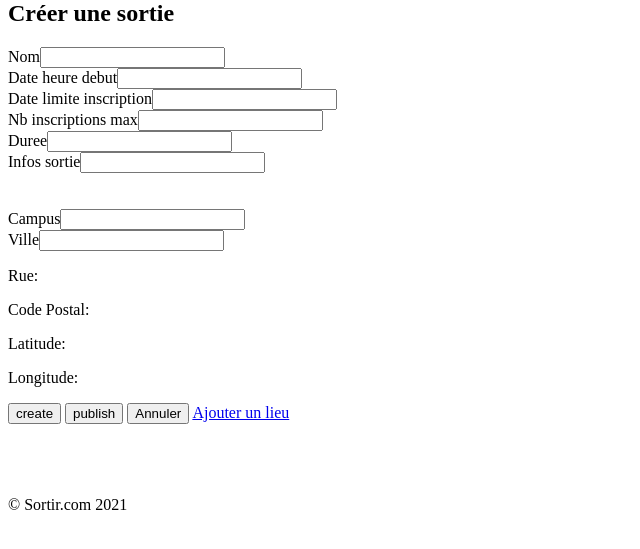
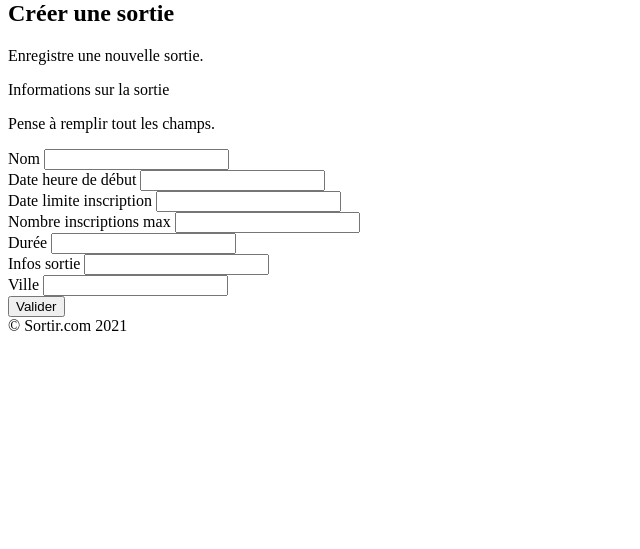
Before and after one commit to COMMUNIER-Pierrick/ENI-Sortir, a Symfony app: template templates/main/create.html.twig in a window 1280 px wide. Shown: the part 20-569 px from the top of the page, without its empty margins (0-640 px from the left). Run offline with Twig, Linux system fonts and the light colour scheme; the template is opened without the code that fills it, so the values that code supplies are empty; form fields are guessed from the names that the template uses; some libraries are stand-ins or nearby versions.

Commit message:
style create sortie

```diff
--- a/templates/main/create.html.twig
+++ b/templates/main/create.html.twig
@@ -1,43 +1,111 @@
 {% extends 'base.html.twig' %}
 
 {% block body %}
-    <h2>Créer une sortie</h2>
+
+
+    {{ form_start(sortieForm) }}
+     <div class="min-h-screen p-6 bg-gray-100 flex items-center justify-center">
+    <div class="container max-w-screen-lg mx-auto">
     <div>
-        {{ form_start(sortieForm) }}
-        {# {{ form_widget(sortieForm) }} #}
-        {{ form_errors(sortieForm) }}
-        <div class="group">
-            {{ form_row(sortieForm.nom) }}
-            {{ form_row(sortieForm.dateHeureDebut) }}
-            {{ form_row(sortieForm.dateLimiteInscription) }}
-            {{ form_row(sortieForm.nbInscriptionsMax) }}
-            {{ form_row(sortieForm.duree) }}
-            {{ form_row(sortieForm.infosSortie) }}
+      <h2 class="font-semibold text-xl text-gray-600">Créer une sortie</h2>
+      <p class="text-gray-500 mb-6">Enregistre une nouvelle sortie.</p>
+
+      <div class="bg-white rounded shadow-lg p-4 px-4 md:p-8 mb-6">
+        <div class="grid gap-4 gap-y-2 text-sm grid-cols-1 lg:grid-cols-3">
+          <div class="text-gray-600">
+            <p class="font-medium text-lg">Informations sur la sortie</p>
+            <p>Pense à remplir tout les champs.</p>
+          </div>
+
+          <div class="lg:col-span-2">
+            <div class="grid gap-4 gap-y-2 text-sm grid-cols-1 md:grid-cols-5">
+              <div class="md:col-span-3">
+                <label for="full_name">Nom</label>
+                {{ form_widget(sortieForm.nom, {'attr': {'class': 'h-10 border mt-1 rounded px-4 w-full bg-gray-50'}}) }}
+                {% if form_errors(sortieForm.nom) %}
+                <div class="mt-1 px-4 py-2 rounded-lg border border-red-500 text-red-600 placeholder-red-600 focus:outline-none focus:ring-2 focus:ring-red-200">
+                  {{ form_errors(sortieForm.nom) }}
+                </div>
+                {% endif %}
+              </div>
+
+              <div class="md:col-span-2">
+                <label for="full_name">Date heure de début</label>
+                {{ form_widget(sortieForm.dateHeureDebut, {'attr': {'class': 'h-10 border mt-1 rounded px-4 w-full bg-gray-50'}}) }}
+                {% if form_errors(sortieForm.dateHeureDebut) %}
+                <div class="mt-1 px-4 py-2 rounded-lg border border-red-500 text-red-600 placeholder-red-600 focus:outline-none focus:ring-2 focus:ring-red-200">
+                  {{ form_errors(sortieForm.dateHeureDebut) }}
+                </div>
+                {% endif %}
+              </div>
+
+              <div class="md:col-span-3">
+                <label for="email">Date limite inscription</label>
+                {{ form_widget(sortieForm.dateLimiteInscription, {'attr': {'class': 'h-10 border mt-1 rounded px-4 w-full bg-gray-50'}}) }}
+                {% if form_errors(sortieForm.dateLimiteInscription) %}
+                <div class="mt-1 px-4 py-2 rounded-lg border border-red-500 text-red-600 placeholder-red-600 focus:outline-none focus:ring-2 focus:ring-red-200">
+                  {{ form_errors(sortieForm.dateLimiteInscription) }}
+                </div>
+                {% endif %}
+              </div>
+
+              <div class="md:col-span-2">
+                <label for="address">Nombre inscriptions max</label>
+                {{ form_widget(sortieForm.nbInscriptionsMax, {'attr': {'class': 'h-10 border mt-1 rounded px-4 w-full bg-gray-50'}}) }}
+                {% if form_errors(sortieForm.nbInscriptionsMax) %}
+                <div class="mt-1 px-4 py-2 rounded-lg border border-red-500 text-red-600 placeholder-red-600 focus:outline-none focus:ring-2 focus:ring-red-200">
+                  {{ form_errors(sortieForm.nbInscriptionsMax) }}
+                </div>
+                {% endif %}
+              </div>
+
+              <div class="md:col-span-3">
+                <label for="city">Durée</label>
+                {{ form_widget(sortieForm.duree, {'attr': {'class': 'h-10 border mt-1 rounded px-4 w-full bg-gray-50'}}) }}
+                {% if form_errors(sortieForm.duree) %}
+                <div class="mt-1 px-4 py-2 rounded-lg border border-red-500 text-red-600 placeholder-red-600 focus:outline-none focus:ring-2 focus:ring-red-200">
+                  {{ form_errors(sortieForm.duree) }}
+                </div>
+                {% endif %}
+              </div>
+
+              <div class="md:col-span-2">
+                <label for="city">Infos sortie</label>
+                {{ form_widget(sortieForm.infosSortie, {'attr': {'class': 'h-10 border mt-1 rounded px-4 w-full bg-gray-50'}}) }}
+                {% if form_errors(sortieForm.infosSortie) %}
+                <div class="mt-1 px-4 py-2 rounded-lg border border-red-500 text-red-600 placeholder-red-600 focus:outline-none focus:ring-2 focus:ring-red-200">
+                  {{ form_errors(sortieForm.infosSortie) }}
+                </div>
+                {% endif %}
+              </div>
+
+              <div class="md:col-span-2">
+                <label for="zipcode">Ville</label>
+                 {{ form_widget(sortieForm.ville, {'attr': {'class': 'mt-1 w-full'}}) }}
+                 {% if form_errors(sortieForm.ville) %}
+                <div class="mt-1 px-4 py-2 rounded-lg border border-red-500 text-red-600 placeholder-red-600 focus:outline-none focus:ring-2 focus:ring-red-200">
+                  {{ form_errors(sortieForm.ville) }}
+                </div>
+                {% endif %}
+              </div>
+
+                <div class="md:col-span-2">
+                 {{ form_rest(sortieForm) }}
+                </div>
+
+              <div class="md:col-span-5 text-right">
+                <div class="inline-flex items-end">
+                  <button type="submit" class="bg-green-500 hover:bg-green-400 text-white font-bold py-2 px-4 rounded">Valider</button>
+                </div>
+              </div>
+            </div>
+          </div>
         </div>
-        <br>
-        <br>
+      </div>
 
-        <div class="group">
-            {{ form_row(sortieForm.campus) }}
-            {{ form_row(sortieForm.ville) }}
-            {{ form_rest(sortieForm) }}
-            <p><span>Rue: </span><span id="rue"></span></p>
-            <p><span>Code Postal: </span><span id="codePostal"></span></p>
-            <p><span>Latitude: </span><span id="latitude"></span></p>
-            <p><span>Longitude: </span><span id="longitude"></span></p>
-            <input type="submit" name="create" value="create">
-            <input type="submit" name="publish" value="publish">
-            <a href="{{ path('Main') }}"><button type="button" class="btn">Annuler</button></a>
-            <a href="/lieu/add"> Ajouter un lieu </a>
-        </div>
-        <br>
-        <br>
+    </div>
 
-        {{ form_end(sortieForm) }}
-
-        <br>
-        <br>
-    </div>
+{{ form_end(sortieForm) }}
 
     <script>
         const inputLieu = document.querySelector('.lieuInput');
--- a/templates/main/index.html.twig
+++ b/templates/main/index.html.twig
@@ -2,7 +2,7 @@
 
 {% block title %}Accueil{% endblock %}
 
-{% block stylesb %}
+{% block stylesheets %}
     <meta name="description" content="">
     <meta name="keywords" content="">
     <link href="https://unpkg.com/tailwindcss/dist/tailwind.min.css" rel="stylesheet">
```
